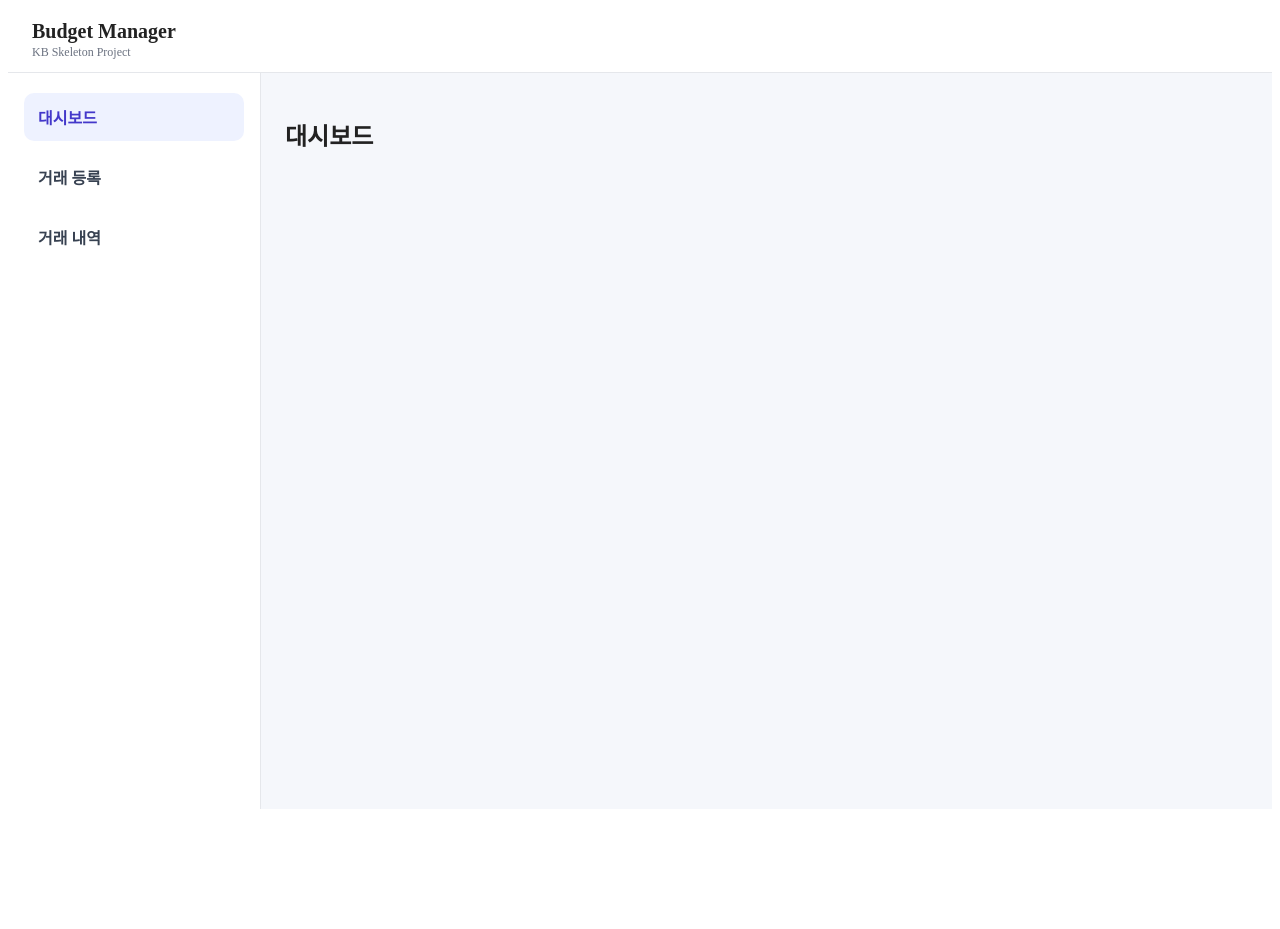
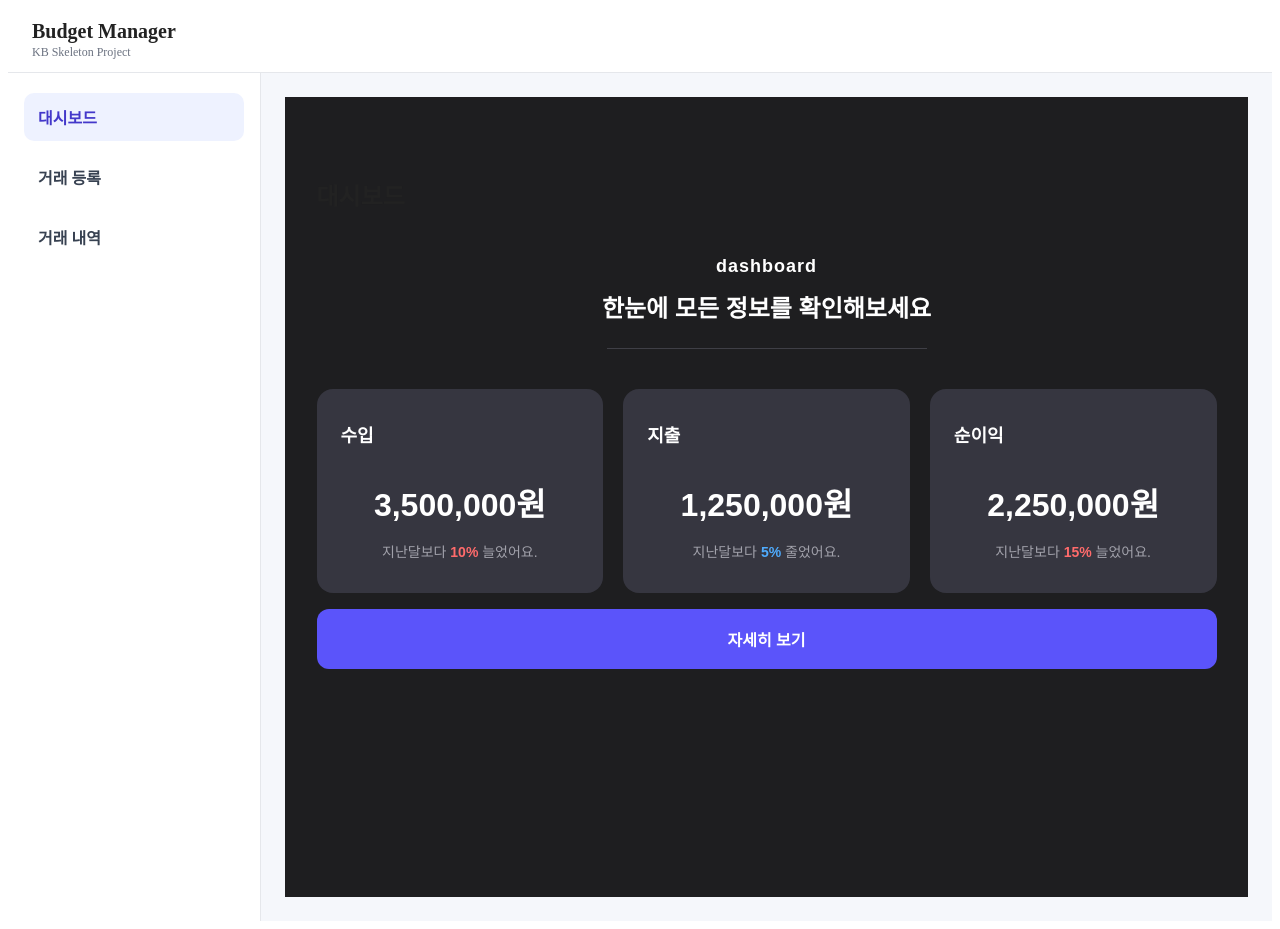
Before and after one commit to KB7-budget-manager-skeleton/budget-manager, a Vue app: page / in a window 1280 px wide. Before the commit the page ends 817 px from the top, so only its background shows below. Built offline with nearby package versions, Linux system fonts and the light colour scheme.

Commit message:
feat:  월별 요약 표시, 요약 카드 UI, 상세 페이지 이동 구현 완료, style: css 구현 완료

```diff
--- a/db.json
+++ b/db.json
@@ -79,6 +79,86 @@
       "category": "교통비",
       "amount": 1450,
       "memo": "지하철"
+    },
+    {
+      "id": "11",
+      "date": "2025-04-05",
+      "type": "income",
+      "category": "월급",
+      "amount": 2500000,
+      "memo": "작년 급여"
+    },
+    {
+      "id": "12",
+      "date": "2025-04-10",
+      "type": "expense",
+      "category": "식비",
+      "amount": 15000,
+      "memo": "점심"
+    },
+    {
+      "id": "13",
+      "date": "2026-01-15",
+      "type": "expense",
+      "category": "쇼핑",
+      "amount": 80000,
+      "memo": "겨울 옷 구매"
+    },
+    {
+      "id": "14",
+      "date": "2026-01-20",
+      "type": "income",
+      "category": "보너스",
+      "amount": 300000,
+      "memo": "성과급"
+    },
+    {
+      "id": "15",
+      "date": "2026-03-01",
+      "type": "expense",
+      "category": "교통비",
+      "amount": 50000,
+      "memo": "정기권"
+    },
+    {
+      "id": "16",
+      "date": "2026-03-10",
+      "type": "expense",
+      "category": "카페",
+      "amount": 6000,
+      "memo": "라떼"
+    },
+    {
+      "id": "17",
+      "date": "2026-03-25",
+      "type": "income",
+      "category": "용돈",
+      "amount": 100000,
+      "memo": "가족 지원"
+    },
+    {
+      "id": "18",
+      "date": "2026-03-30",
+      "type": "expense",
+      "category": "식비",
+      "amount": 13000,
+      "memo": "외식"
+    },
+    {
+      "id": "19",
+      "date": "2026-03-28",
+      "type": "expense",
+      "category": "문화",
+      "amount": 20000,
+      "memo": "공연"
+    },
+    {
+      "id": "20",
+      "date": "2026-03-27",
+      "type": "expense",
+      "category": "교통비",
+      "amount": 3000,
+      "memo": "버스"
     }
   ]
 }
--- a/src/pages/DashboardView.vue
+++ b/src/pages/DashboardView.vue
@@ -1,12 +1,203 @@
 <template>
-  <div>
-    <h2>대시보드</h2>
+  <div class="dashboard-wrapper">
+    <div class="dashboard-content">
+      <h2>대시보드</h2>
 
-    <!-- TODO: [3-1] 월별 요약 카드 구현 -->
-    <!-- TODO: [3-2] 차트 구현 -->
+      <div class="header-section">
+        <h4 class="sub-title">dashboard</h4>
 
-    <!-- TODO: [3-4] 최근 거래 내역 표시 -->
+        <h2 class="main-title">한눈에 모든 정보를 확인해보세요</h2>
+
+        <hr class="divider" />
+      </div>
+
+      <div class="cards-container">
+        <div v-for="(card, index) in SummaryCards" :key="index" class="summary-card">
+          <h3 class="card-title">{{ card.title }}</h3>
+          <div class="card-bottom">
+            <p class="card-amount">{{ card.amount.toLocaleString() }}원</p>
+
+            <span class="card-compare">
+              지난달보다
+              <span :class="card.isIncrease ? 'text-red' : 'text-blue'">
+                {{ card.rate }}%
+              </span>
+              {{ card.isIncrease ? '늘었어요.' : '줄었어요.' }}
+            </span>
+
+          </div>
+        </div>
+      </div>
+
+      <div class="button-container">
+        <button class="detail-btn" @click="GoToDetails">자세히 보기</button>
+      </div>
+
+      </div>
   </div>
 </template>
 
-<script setup></script>
+<script setup>
+import { ref } from 'vue';
+import { useRouter } from 'vue-router';
+
+// 라우터
+const router = useRouter();
+
+// 요구 명세의 3-2 데이터 계산이 완료되지 않아 dummy data 삽입
+// 색상 처리를 위해 compareText 대신 rate와 isIncrease로 데이터를 변경했습니다.
+const SummaryCards = ref([
+  {
+    title: '수입',
+    amount: 3500000,
+    rate: 10,
+    isIncrease: true,
+  },
+  {
+    title: '지출',
+    amount: 1250000,
+    rate: 5,
+    isIncrease: false,
+  },
+  {
+    title: '순이익',
+    amount: 2250000, // 350만 - 125만
+    rate: 15,
+    isIncrease: true,
+  },
+]);
+
+// 자세히 보기를 눌렀을 때의 이동을 담당하는 함수
+const GoToDetails = () => {
+  router.push('/transactions');
+};
+</script>
+
+<style scoped>
+/* ------------------- 레이아웃 및 배경 ------------------- */
+.dashboard-wrapper {
+  background-color: #1e1e20; /* 피그마 배경색 */
+  width: 100%;
+  min-height: 100vh; /* 화면 밑바닥까지 배경색 꽉 채우기 */
+  padding: 60px 20px;
+  box-sizing: border-box;
+  font-family: 'Pretendard', 'Noto Sans KR', sans-serif;
+  margin: 0;
+}
+
+.dashboard-content {
+  max-width: 900px;
+  margin: 0 auto;
+}
+
+/* ------------------- 제목 영역 ------------------- */
+.header-section {
+  text-align: center;
+  margin-bottom: 40px;
+  display: flex;
+  flex-direction: column;
+  align-items: center;
+}
+
+.sub-title {
+  font-size: 18px;
+  color: #ffffff;
+  margin-bottom: 12px;
+  font-weight: 800;
+  letter-spacing: 1px;
+}
+
+.main-title {
+  font-size: 24px;
+  color: #ffffff;
+  font-weight: 700;
+  margin-bottom: 24px;
+  margin-top: 0;
+}
+
+hr.divider {
+  width: 320px;
+  height: 1px;
+  background-color: #3f3f46;
+  border: none;
+  margin: 0;
+}
+
+/* ------------------- 요약 카드 영역 ------------------- */
+.cards-container {
+  display: flex;
+  gap: 20px;
+  margin-bottom: 16px;
+}
+
+.summary-card {
+  flex: 1;
+  background-color: #363640;
+  padding: 32px 24px;
+  border-radius: 16px;
+  display: flex;
+  flex-direction: column;
+  justify-content: space-between;
+  min-height: 140px;
+}
+
+.card-title {
+  font-size: 18px;
+  font-weight: 700;
+  color: #ffffff;
+  margin: 0;
+  text-align: left;
+}
+
+.card-bottom {
+  margin-top: auto;
+}
+
+.card-amount {
+  font-size: 32px;
+  font-weight: 700;
+  color: #ffffff;
+  margin: 0 0 16px 0;
+  text-align: center; /* ✅ 가운데 정렬로 수정됨 */
+}
+
+.card-compare {
+  font-size: 14px;
+  color: #a1a1aa;
+  text-align: center; /* ✅ 가운데 정렬로 수정됨 */
+  display: block;
+}
+
+/* --- 증감률 색상 클래스 --- */
+.text-red {
+  color: #ff6b6b; /* 증가 부분 붉은 계열 */
+  font-weight: 700;
+}
+
+.text-blue {
+  color: #4facfe; /* 감소 부분 푸른 계열 */
+  font-weight: 700;
+}
+
+/* ------------------- 버튼 영역 ------------------- */
+.button-container {
+  width: 100%;
+}
+
+.detail-btn {
+  width: 100%;
+  background-color: #5b54fa;
+  color: #ffffff;
+  border: none;
+  border-radius: 12px;
+  padding: 18px 0;
+  font-size: 16px;
+  font-weight: 600;
+  cursor: pointer;
+  transition: background-color 0.2s ease;
+}
+
+.detail-btn:hover {
+  background-color: #463ee6;
+}
+</style>
```
Also changed, not shown: 1 other file (tests, documents, lock files or other folders).
